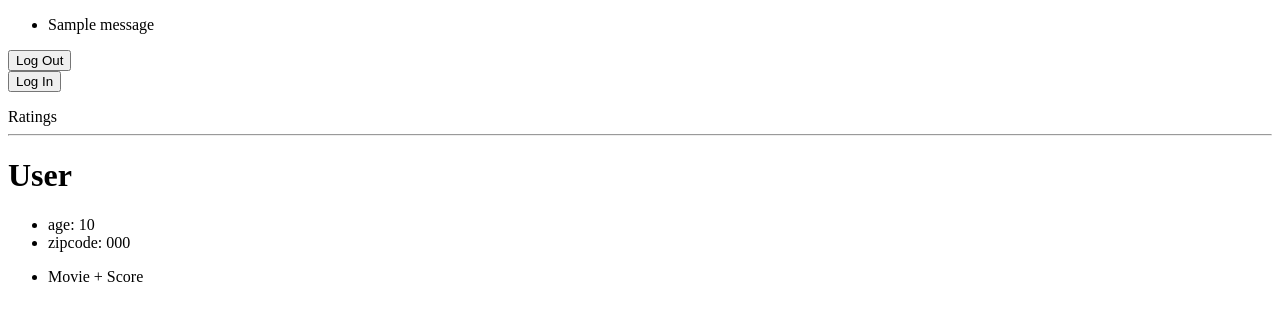
After one commit to almondjelly/ratings, a Flask app: page /users/1 in a window 1280 px wide. The commit adds this page. Shown: the top 321 px of the page. Run offline with Flask 2, Linux system fonts and the light colour scheme; tables that the repository leaves empty hold one stand-in row (values such as "Sample post"); one stand-in notice (Sample message) is shown.

Commit message:
Login, logout, created user pages! YAY!

```diff
--- a/server.py
+++ b/server.py
@@ -1,13 +1,11 @@
 """Movie Ratings."""
 
 from jinja2 import StrictUndefined
-
 from flask import (Flask, render_template, redirect, request,
                    flash, session)
 from flask_debugtoolbar import DebugToolbarExtension
-
 from model import connect_to_db, db, User, Ratings, Movie
-
+import pdb
 
 app = Flask(__name__)
 
@@ -23,8 +21,14 @@ app.jinja_env.undefined = StrictUndefined
 @app.route('/')
 def index():
     """Homepage."""
-    # return "<html><body>Placeholder for the homepage.</body></html>"
-    return render_template("homepage.html")
+
+    if request.args.get("logout") == 'logout':
+        del session['user_id']
+        flash("You've logged out :(")
+        return redirect('/')
+
+    else:
+        return render_template("homepage.html")
 
 
 @app.route('/users')
@@ -35,45 +39,64 @@ def user_list():
     return render_template("user_list.html", users=users)
 
 
+@app.route('/users/<user_id>')
+def user_page(user_id):
+    """Display information about an individual user."""
+
+    user_info = User.query.filter_by(user_id=user_id).first()
+    user_ratings = User.query.filter_by(user_id=user_id).all()
+
+    # UPDATE JINJA FOR LOOP TO POPULATE RATINGS + MOVIE TITLES :) :) YOU CAN DO IT!!!!
+    return render_template("user_page.html", user_info=user_info, user_ratings=
+        user_ratings)
+
+
 @app.route('/register', methods=['GET'])
 def register_form():
-    """Let users log in"""
+    """Displays the registration and login form."""
 
     return render_template("register_form.html")
 
 
 @app.route('/register', methods=['POST'])
 def register_process():
-    """Register users who don't have an account yet"""
+    """Register users who don't have an account yet OR logs in users
+    who are already in the db."""
 
     user_email = request.form.get('email')
     user_pw = request.form.get('password')
 
     # check that email is in users table
-    if User.query.filter_by(email=user_email):
+    if User.query.filter_by(email=user_email).first():
 
         # if so, store the user's id in queried_id
-        queried_id = User.query.filter_by(email=user_email)[0].user_id
+        queried_id = User.query.filter_by(email=user_email).first().user_id
 
         # check that the password is correct
-        if User.query.filter_by(password=user_pw):
+        if User.query.filter_by(email=user_email).first().password == user_pw:
 
-            # if so, store the user's id in the flask session; log them
+            # if password matches, store the user's id in the flask session; log them in
             session["user_id"] = queried_id
+
             #FLASH TEXT TO CONFIRM LOGIN
+            flash("You've successfully logged in! Hoorayyyyy!")
             return redirect("/")
 
-        # # if not, alert the user that their password is wrong
-        # else:
+        # if password doesn't match, alert the user that their password is wrong
+        else:
+            flash("That password is not correct. Try again!")
+            return redirect("/register")
 
-    # if the email is not in the table, create new user
+    # if the email doesn't already exist in the table, create new user
     else:
         db.session.add(User(email=user_email, password=user_pw))
         db.session.commit()
-        # add queried_id to session, log them in (will need to query the table for their generated id)
+        # add queried_id to session, log them in
+        queried_id = User.query.filter_by(email=user_email).first().user_id
         session["user_id"] = queried_id
 
         # FLASH TEXT TO CONFIRM ACCOUNT CREATION + LOGIN
+        flash("You've successfully created your account! You're now logged in!")
         return redirect("/")
 
 
--- a/templates/base.html
+++ b/templates/base.html
@@ -4,6 +4,12 @@
     <title>Ratings</title>
 </head>
 <body>
+    <ul>
+        {% for message in get_flashed_messages() %}
+        <li>{{ message }}</li>
+        {% endfor %}
+    </ul>
+    <p><form action="/"><input type="hidden" value="logout" name="logout"><button type="submit">Log Out</button></form><form action="/register"><input type="hidden" value="login" name="login"><button type="submit">Log In</button></form></p>
     Ratings
       <hr>
 
--- a/templates/register_form.html
+++ b/templates/register_form.html
@@ -1,11 +1,11 @@
 {% extends 'base.html' %}
 {% block content %}
 
-  <h2>Register</h2>
+  <h2>Login / Register</h2>
 
   <form action="/register" method="POST">
-    <input type="text" value="email" placeholder="Email">
-    <input type="text" value="password" placeholder="Password">
+    Email: <input type="text" name="email">
+    Password: <input type="text" name="password">
     <input type="submit">
   </form>
 
--- /dev/null
+++ b/templates/user_page.html
@@ -0,0 +1,16 @@
+{% extends 'base.html' %}
+{% block content %}
+
+<!-- add the right jinja variables -->
+<h1>User</h1>
+
+<ul>
+    <li>age: {{ user_info["age"] }}</li>
+    <li>zipcode: {{ user_info["zipcode"] }}</li>
+</ul>
+
+<ul>
+    <!-- use a jinja for loop to display movies and rating scores -->
+    <li>Movie + Score</li>
+</ul>
+{% endblock %}
```
